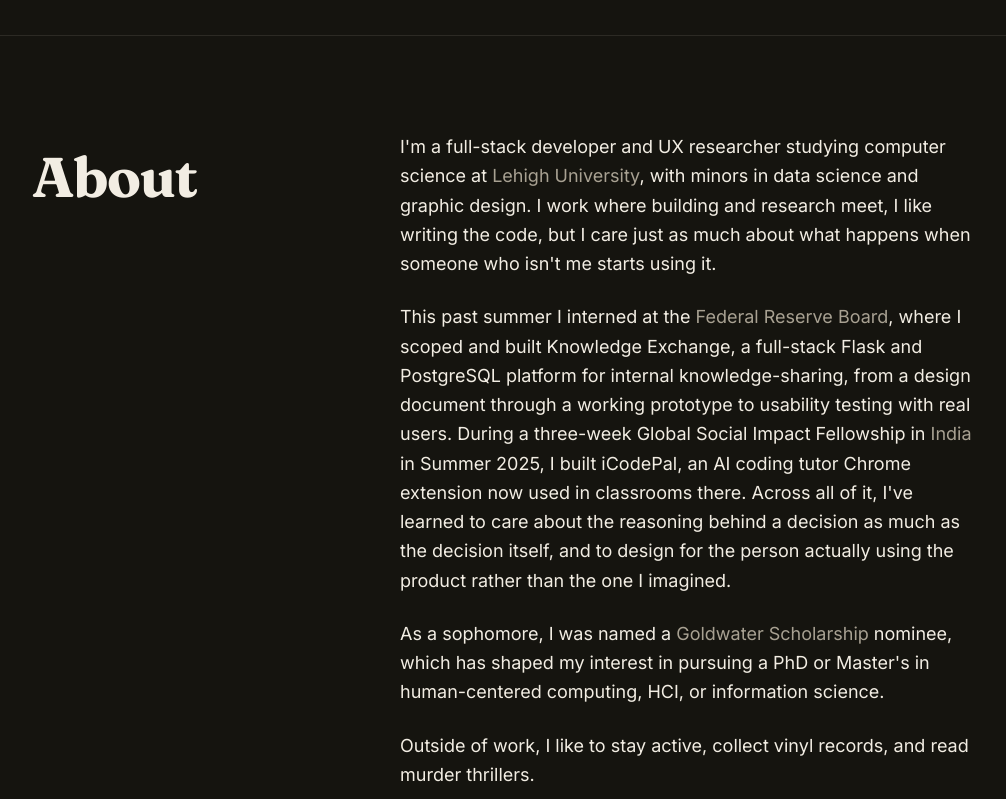
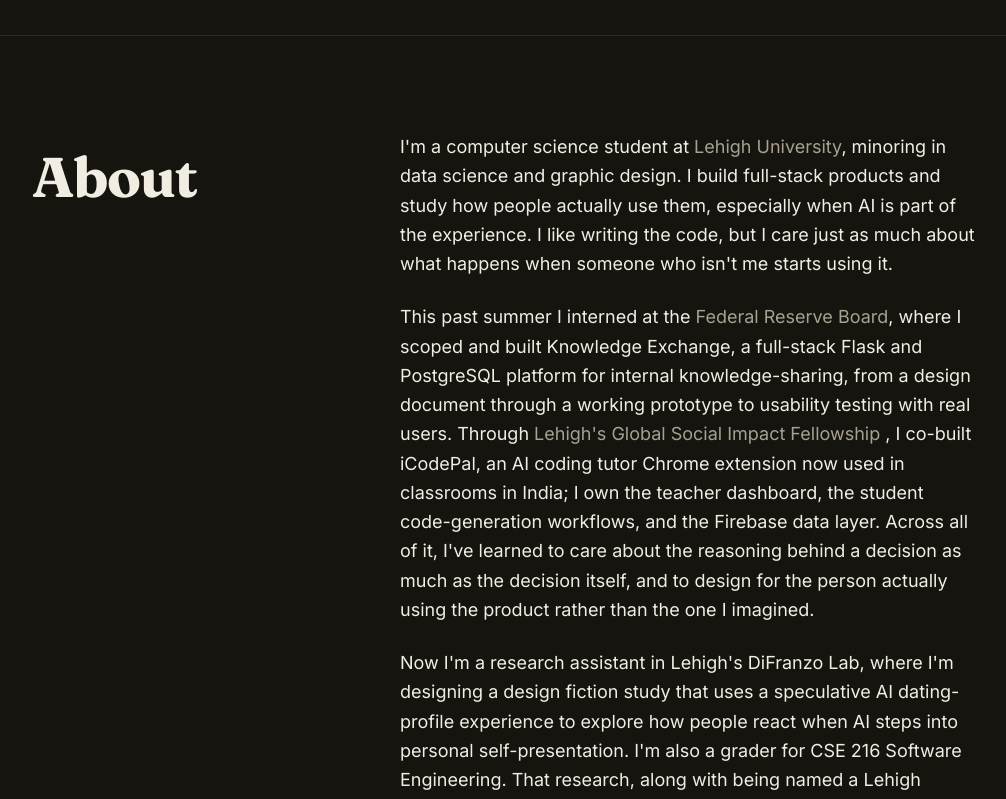
Before and after one commit to jog228/jolie-goldstein-portfolio, a Next.js app: page / in a window 1280 px wide. Shown: the part 700-1499 px from the top of the page, without its empty margins (136-1142 px from the left). Built offline with nearby package versions, Linux system fonts and the light colour scheme.

Commit message:
updated about.tsx

```diff
--- a/components/sections/About.tsx
+++ b/components/sections/About.tsx
@@ -20,29 +20,33 @@
             <div className="space-y-6 text-[1.125rem] leading-relaxed text-ink">
               {}
               <p>
-                I'm a full-stack developer and UX researcher studying computer science at{' '}
-                <span className="text-muted">Lehigh University</span>, with minors in data
-                science and graphic design. I work where building and research meet, I like
-                writing the code, but I care just as much about what happens when someone who
-                isn't me starts using it.
+                I'm a computer science student at {' '}
+                <span className="text-muted">Lehigh University</span>, minoring in data science
+                and graphic design. I build full-stack products and study how people actually
+                use them, especially when AI is part of the experience. I like writing the code,
+                but I care just as much about what happens when someone who isn't me starts using it.
               </p>
               <p>
                 This past summer I interned at the{' '}
                 <span className="text-muted">Federal Reserve Board</span>, where I scoped and
                 built Knowledge Exchange, a full-stack Flask and PostgreSQL platform for
                 internal knowledge-sharing, from a design document through a working prototype
-                to usability testing with real users. During a three-week Global Social Impact
-                Fellowship in <span className="text-muted">India</span> in Summer 2025, I built
-                iCodePal, an AI coding tutor Chrome extension now used in classrooms there.
-                Across all of it, I've learned to care about the reasoning behind a decision as
-                much as the decision itself, and to design for the person actually using the
-                product rather than the one I imagined.
+                to usability testing with real users. Through {' '}
+                <span className="text-muted">Lehigh's Global Social Impact Fellowship </span>,
+                I co-built iCodePal, an AI coding tutor Chrome extension now used
+                in classrooms in India; I own the teacher dashboard, the student code-generation
+                workflows, and the Firebase data layer. Across all of it, I've learned to care
+                about the reasoning behind a decision as much as the decision itself, and to design
+                for the person actually using the product rather than the one I imagined.
               </p>
               <p>
-                As a sophomore, I was named a{' '}
-                <span className="text-muted">Goldwater Scholarship</span> nominee, which has
-                shaped my interest in pursuing a PhD or Master's in human-centered computing,
-                HCI, or information science.
+                Now I'm a research assistant in Lehigh's DiFranzo Lab, where I'm designing a design
+                fiction study that uses a speculative AI dating-profile experience to explore how people
+                react when AI steps into personal self-presentation. I'm also a grader for CSE 216 Software
+                Engineering. That research, along with being named a Lehigh nominee for the Goldwater Scholarship
+                 as a sophomore, is pushing me toward a PhD or Master's in HCI, human-centered computing, or
+                 information science. I also serve as president of Lehigh's AI Club, one of the largest student
+                  organizations on campus.
               </p>
               <p>
                 Outside of work, I like to stay active, collect vinyl records, and read murder thrillers.
```
